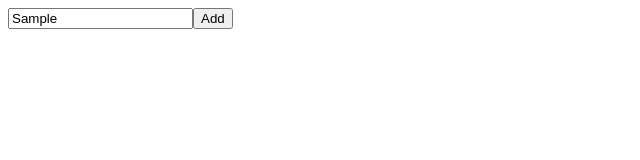
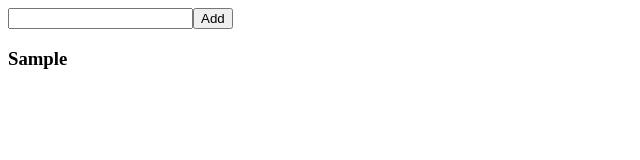
Before and after one commit to claudiahW/reacttodo, a React (Vite) app: page / in a window 1280 px wide. Both pictures are taken after typing "Sample" into the empty fields and a click on the button "Add". Shown: the top 160 px of the page, without its empty margins (0-640 px from the left). Built offline with nearby package versions, Linux system fonts and the light colour scheme.

Commit message:
write a function that allows the user to add to the list and display the items

```diff
--- a/src/components/Todo.jsx
+++ b/src/components/Todo.jsx
@@ -2,8 +2,12 @@ import { useState } from "react";
 
 export default function Todo() {
     const [todo, setTodo] = useState("");
+    const [todos,setTodos] = useState([]);
     function handleSubmit(e){
       e.preventDefault();
+      setTodos([...todos,todo]);
+      setTodo("");
+
     }
     return (
      <div>
@@ -15,6 +19,9 @@ export default function Todo() {
             />
             <button type="submit">Add</button>
         </form>
+      {todos.map((item) => (
+      <h3>{item}</h3>
+      ))}
     </div>
     );
 }
```
